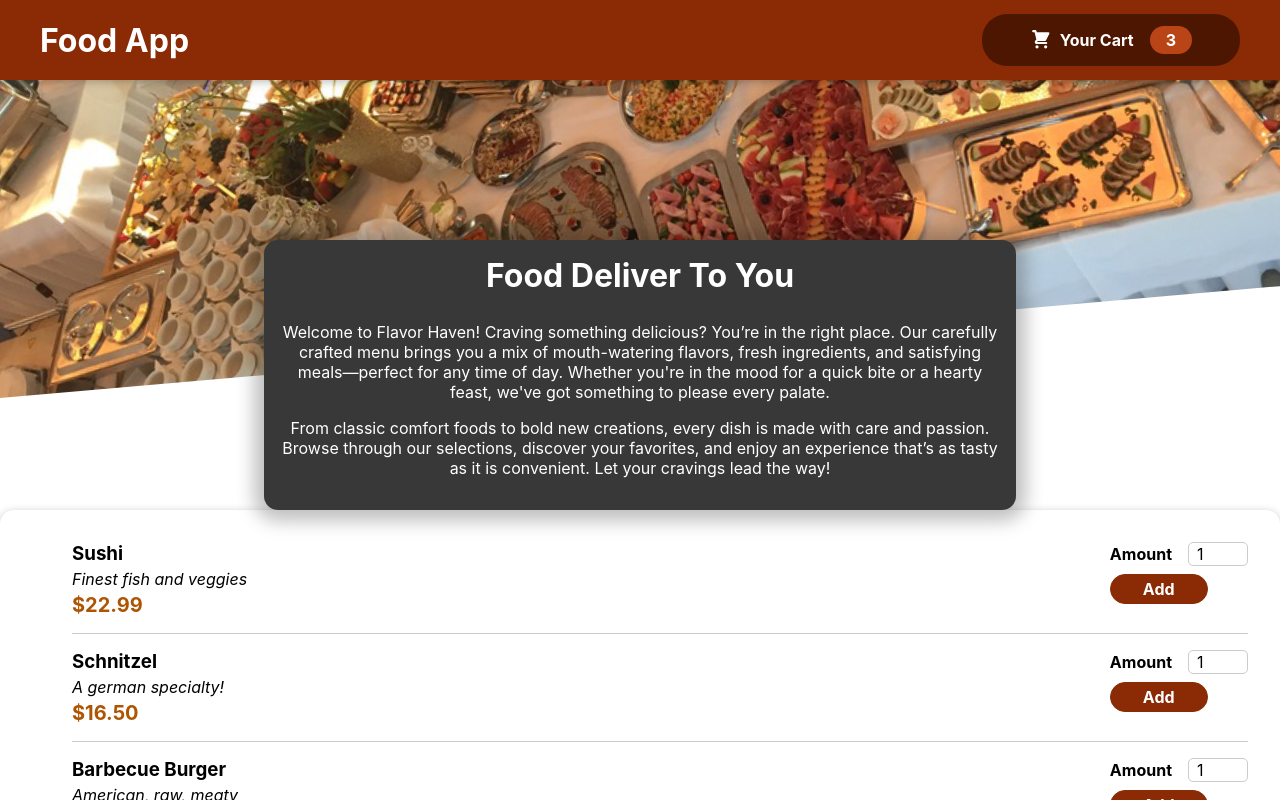
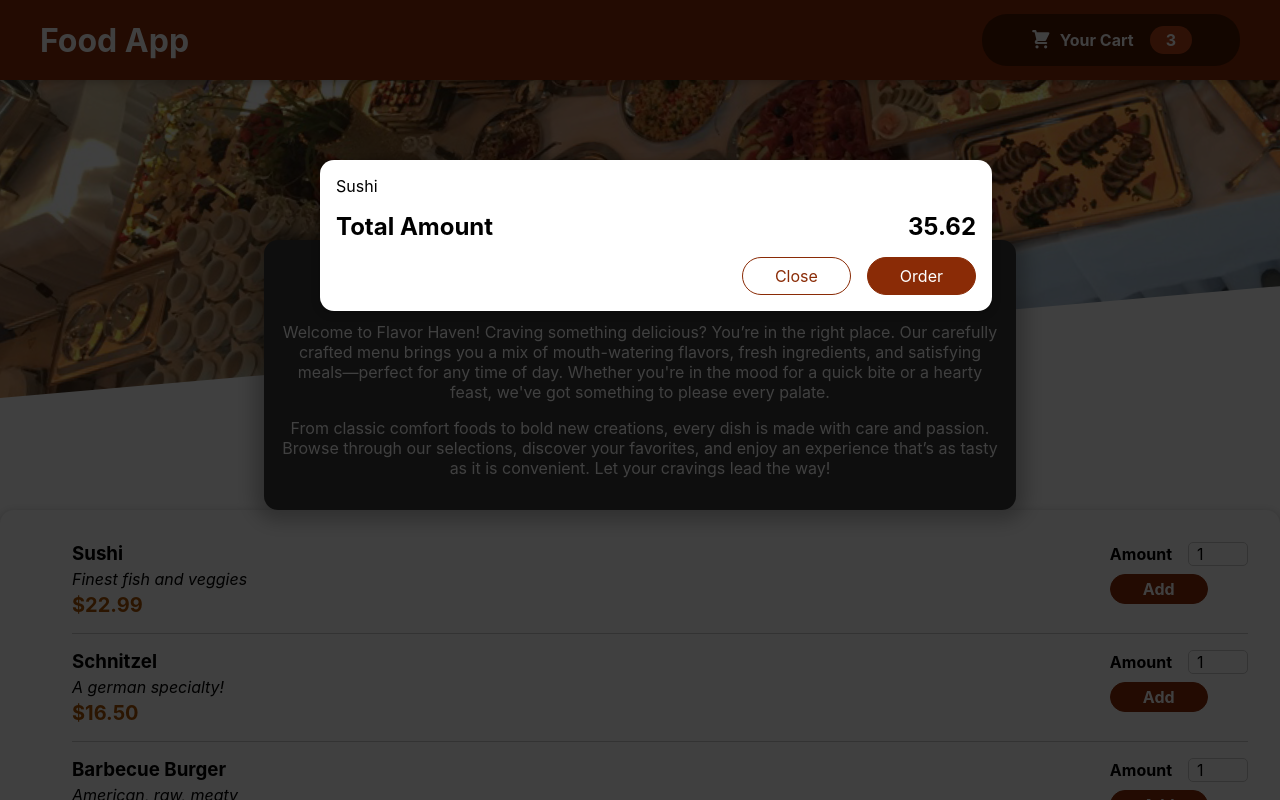
Before and after one commit to M-SamiUllah1506/React_Meal_App, a React (Create React App) app: page / in a window 1280 px wide. Shown: the top 800 px of the page. Built offline with nearby package versions, Linux system fonts and the light colour scheme.

Commit message:
Night Time

```diff
--- a/public/index.html
+++ b/public/index.html
@@ -12,6 +12,7 @@
     <title>React App</title>
   </head>
   <body>
+       <div id="overlays"></div>
 
     <div id="root"></div>
 
--- a/src/App.js
+++ b/src/App.js
@@ -2,9 +2,11 @@
 import React,{Fragment} from 'react';
 import Header from './Components/UI/Layout/Header';
 import Meals from './Meals/Meal';
+import Cart from './Meals/Cart/Cart';
 function App() {
   return (
     <Fragment>
+    <Cart/>
       <Header/>
       <main>
          <Meals/>
--- /dev/null
+++ b/src/Components/UI/Modal.js
@@ -0,0 +1,26 @@
+import classes from './Modal.module.css';
+import React, {Fragment} from 'react';
+
+import ReactDOM from 'react-dom';
+const Backdrop = props => {
+  return <div className={classes.backdrop} />;
+};
+
+const ModalOverlay = props => {
+  return (
+    <div className={classes.modal}>
+      <div className={classes.content}>{props.children}</div>
+    </div>
+  );
+};
+const portalElement = document.getElementById ('overlays');
+const Modal = props => {
+  return (
+    <Fragment>
+      {ReactDOM.createPortal (<Backdrop />,portalElement)}
+      {ReactDOM.createPortal (<ModalOverlay>{props.children}</ModalOverlay>,portalElement)}
+    </Fragment>
+  );
+};
+
+export default Modal;
--- /dev/null
+++ b/src/Components/UI/Modal.module.css
@@ -0,0 +1,40 @@
+.backdrop {
+  position: fixed;
+  top: 0;
+  left: 0;
+  width: 100%;
+  height: 100vh;
+  z-index: 20;
+  background-color: rgba(0, 0, 0, 0.75);
+}
+
+.modal {
+  position: fixed;
+  top: 20vh;
+  left: 5%;
+  width: 90%;
+  background-color: white;
+  padding: 1rem;
+  border-radius: 14px;
+  box-shadow: 0 2px 8px rgba(0, 0, 0, 0.25);
+  z-index: 30;
+  animation: slide-down 300ms ease-out forwards;
+}
+
+@media (min-width: 768px) {
+  .modal {
+    width: 40rem;
+    left: calc(50% - 20rem);
+  }
+}
+
+@keyframes slide-down {
+  from {
+    opacity: 0;
+    transform: translateY(-3rem);
+  }
+  to {
+    opacity: 1;
+    transform: translateY(0);
+  }
+}
--- /dev/null
+++ b/src/Meals/Cart/Cart.js
@@ -0,0 +1,29 @@
+import Modal from '../../Components/UI/Modal';
+import classes from './Cart.module.css';
+import React from 'react';
+const Cart = props => {
+  const cartItem = (
+    <ul className={classes['cart-items']}>
+      {[{id: 'c1', name: 'Sushi ', amount: 2, price: 12.99}].map (item => (
+        <li>{item.name}</li>
+      ))}
+    </ul>
+  );
+  return (
+    <Modal>
+      {cartItem}
+      <div className={classes.total}>
+        <span>Total Amount</span>
+        <span>35.62</span>
+      </div>
+      <div className={classes.actions}>
+        <button className={classes['button--alt']}>Close</button>
+        <button className={classes.button}>Order</button>
+
+      </div>
+
+    </Modal>
+  );
+};
+
+export default Cart;
--- /dev/null
+++ b/src/Meals/Cart/Cart.module.css
@@ -0,0 +1,56 @@
+.cart-items {
+  list-style: none;
+  margin: 0;
+  padding: 0;
+  max-height: 20rem;
+  overflow: auto;
+}
+
+.total {
+  display: flex;
+  justify-content: space-between;
+  align-items: center;
+  font-weight: bold;
+  font-size: 1.5rem;
+  margin: 1rem 0;
+}
+
+.actions {
+  text-align: right;
+}
+
+.actions {
+  display: flex;
+  justify-content: flex-end; /* Aligns both buttons to the right */
+  align-items: center;
+  gap: 1rem; /* Adds space between the buttons */
+  margin-top: 1rem;
+}
+
+
+.actions button {
+  font: inherit;
+  cursor: pointer;
+  background-color: transparent;
+  border: 1px solid #8a2b06;
+  padding: 0.5rem 2rem;
+  border-radius: 25px;
+  /* Remove margin-left if using flex spacing */
+}
+
+
+.actions button:hover,
+.actions button:active {
+  background-color: #5a1a01;
+  border-color: #5a1a01;
+  color: white;
+}
+
+.actions .button--alt {
+  color: #8a2b06;
+}
+
+.actions .button {
+  background-color: #8a2b06;
+  color: white;
+}
```
Also changed, not shown: src/store/CartContext.js (added).
